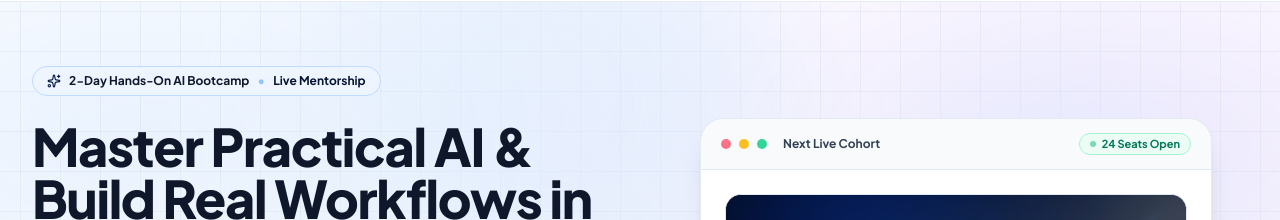
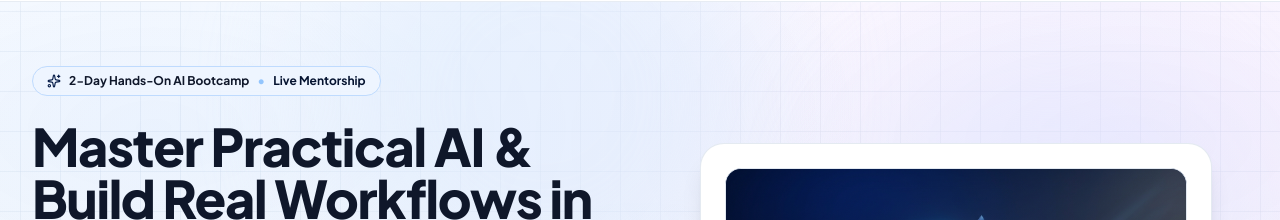
Before and after one commit to Ravalika456891/ai-training-sessions, a React (Vite) app in the folder client/: page / in a window 1280 px wide. Shown: the part 113-333 px from the top of the page. Built offline with nearby package versions, Linux system fonts and the light colour scheme; no server answers.

Commit message:
fix(ui): remove Next Live Cohort window top bar from Hero card

```diff
--- a/client/src/components/sections/HeroSection.tsx
+++ b/client/src/components/sections/HeroSection.tsx
@@ -122,22 +122,6 @@ export const HeroSection: React.FC<HeroSectionProps> = ({
           {/* Right Column: Minimal, Clean Cohort Card */}
           <div className="lg:col-span-6">
             <div className="rounded-3xl bg-white border border-slate-200/90 shadow-xl overflow-hidden max-w-lg mx-auto lg:ml-auto">
-              {/* Minimal Top Bar */}
-              <div className="px-5 py-3.5 bg-slate-50 border-b border-slate-200 flex items-center justify-between">
-                <div className="flex items-center gap-2">
-                  <span className="w-2.5 h-2.5 rounded-full bg-rose-400" />
-                  <span className="w-2.5 h-2.5 rounded-full bg-amber-400" />
-                  <span className="w-2.5 h-2.5 rounded-full bg-emerald-400" />
-                  <span className="ml-2 text-xs font-bold text-slate-700">
-                    Next Live Cohort
-                  </span>
-                </div>
-                <span className="inline-flex items-center gap-1.5 px-2.5 py-0.5 rounded-full bg-emerald-50 text-emerald-700 text-[11px] font-bold border border-emerald-200">
-                  <span className="w-1.5 h-1.5 rounded-full bg-emerald-500 animate-pulse" />
-                  {currentBatch.availableSeats} Seats Open
-                </span>
-              </div>
-
               {/* Clean Visual + Essential Info Only */}
               <div className="p-5 sm:p-6 space-y-5">
                 <div className="group relative rounded-2xl overflow-hidden aspect-[16/9] bg-[#081E4A] border border-slate-200 shadow-inner">
```
